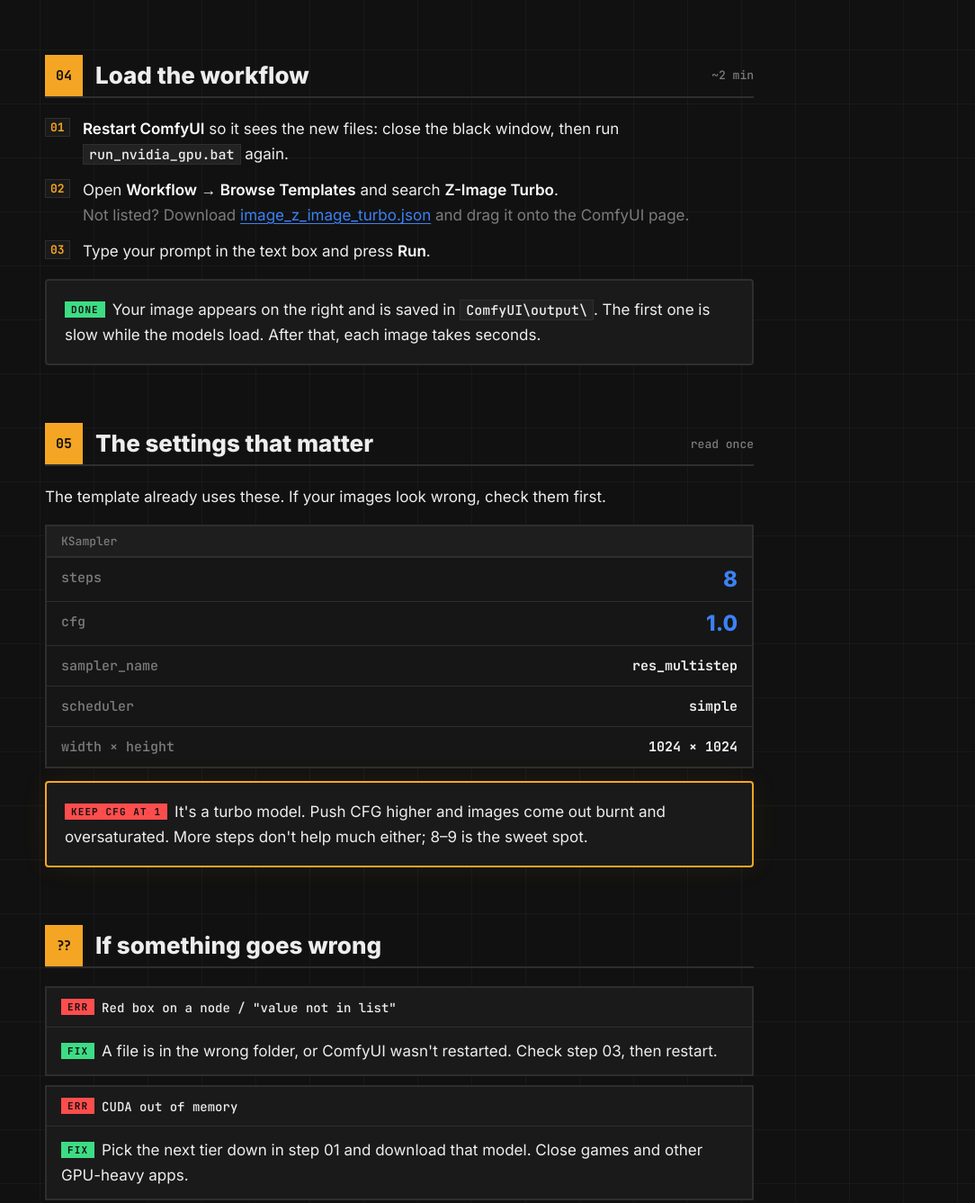
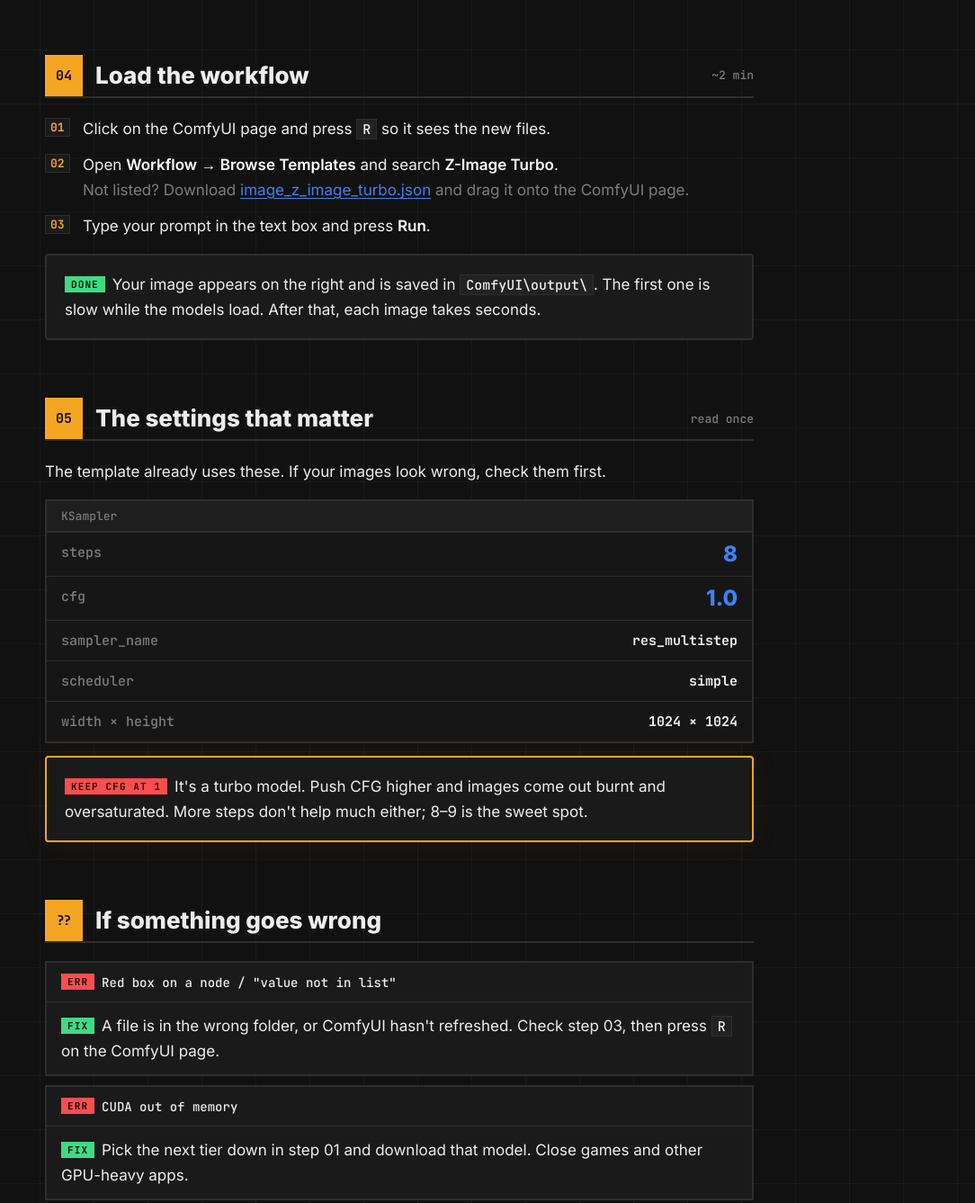
Before and after one commit to LGadd/ComfyUI-ZIT-Setup, a plain HTML site: page index.html in a window 1280 px wide. Shown: the part 2945-4282 px from the top of the page at 90% size, without its empty margins (196-1280 px from the left). Drawn offline with Linux system fonts and the light colour scheme.

Commit message:
Update index.html

```diff
--- a/index.html
+++ b/index.html
@@ -343,7 +343,8 @@ pip install -r ComfyUI-GGUF/requirements.txt</pre><button class="copy" type="but
   <section id="workflow">
     <div class="sh"><span class="num">04</span><h2>Load the workflow</h2><span class="time">~2 min</span></div>
     <ol>
-      <li><b>Restart ComfyUI</b> so it sees the new files: <span class="win">close the black window, then run <code>run_nvidia_gpu.bat</code> again.</span><span class="lin"><code>Ctrl + C</code> in the terminal, then start it again.</span></li>
+      <li>Click on the ComfyUI page and press <code>R</code> so it sees the new files.</li>
+      <li class="t-gguf"><b>GGUF only:</b> restart ComfyUI once so the new GGUF node loads: <span class="win">close the black window, then run <code>run_nvidia_gpu.bat</code> again.</span><span class="lin"><code>Ctrl + C</code> in the terminal, then start it again.</span></li>
       <li>Open <b>Workflow → Browse Templates</b> and search <b>Z-Image Turbo</b>.<br>
         <span class="dm">Not listed? Download <a href="https://raw.githubusercontent.com/Comfy-Org/workflow_templates/main/templates/image_z_image_turbo.json" download>image_z_image_turbo.json</a> and drag it onto the ComfyUI page.</span></li>
       <li class="t-fp8">Click the model loader box and pick <code>z_image_turbo_fp8_e4m3fn.safetensors</code>.</li>
@@ -373,7 +374,7 @@ pip install -r ComfyUI-GGUF/requirements.txt</pre><button class="copy" type="but
   <section id="fix">
     <div class="sh"><span class="num">??</span><h2>If something goes wrong</h2></div>
     <div class="err"><div class="e"><span class="tag r">ERR</span>Red box on a node / "value not in list"</div>
-      <div class="f"><span class="tag g">FIX</span>A file is in the wrong folder, or ComfyUI wasn't restarted. Check step 03, then restart.</div></div>
+      <div class="f"><span class="tag g">FIX</span>A file is in the wrong folder, or ComfyUI hasn't refreshed. Check step 03, then press <code>R</code> on the ComfyUI page.</div></div>
     <div class="err"><div class="e"><span class="tag r">ERR</span>CUDA out of memory</div>
       <div class="f"><span class="tag g">FIX</span>Pick the next tier down in step 01 and download that model. Close games and other GPU-heavy apps.</div></div>
     <div class="err"><div class="e"><span class="tag r">ERR</span>Missing node type / template not found</div>
```
